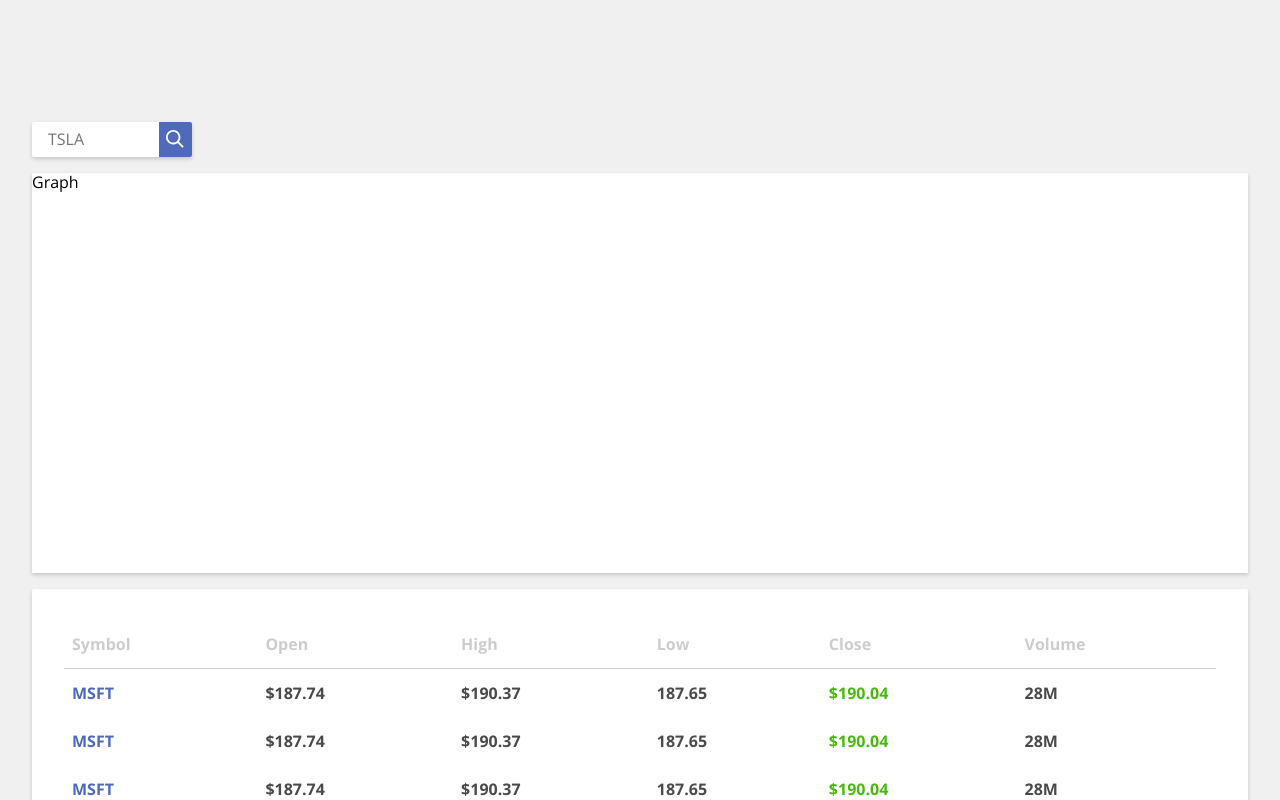
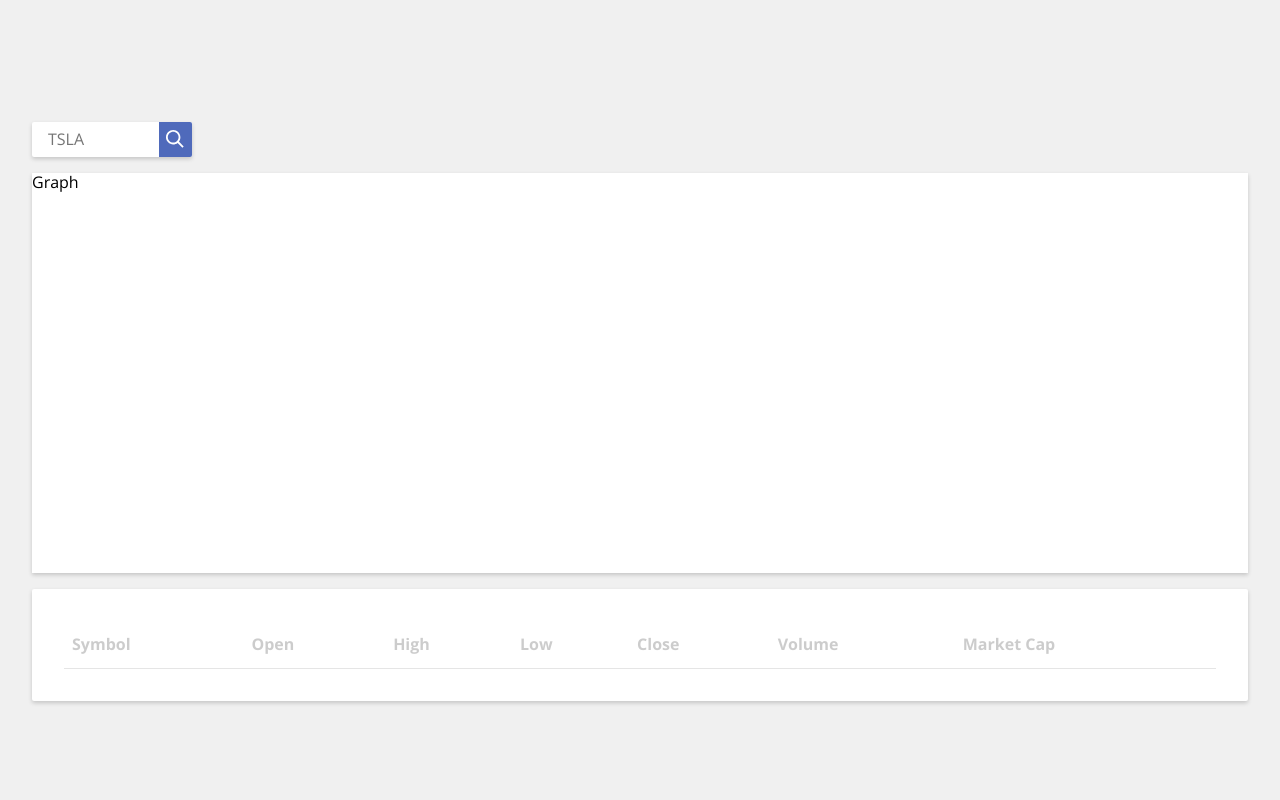
Before and after one commit to abohannon/stock-pool, a React (Create React App) app in the folder client/: page / in a window 1280 px wide. Shown: the top 800 px of the page. Built offline with nearby package versions, Linux system fonts and the light colour scheme.

Commit message:
Switched APIs, mapped app state to StockList, dealing with error handling on server side

```diff
--- a/client/public/index.html
+++ b/client/public/index.html
@@ -4,7 +4,7 @@
     <meta charset="utf-8">
     <meta name="viewport" content="width=device-width, initial-scale=1, shrink-to-fit=no">
     <title>React App</title>
-    <link href="https://fonts.googleapis.com/css?family=Montserrat:400,500,700|Open+Sans:400,700" rel="stylesheet">
+    <link href="https://fonts.googleapis.com/css?family=Montserrat:400,500,700|Open+Sans:400,600,700" rel="stylesheet">
   </head>
   <body>
     <noscript>
--- a/client/src/components/App.js
+++ b/client/src/components/App.js
@@ -28,7 +28,6 @@
     this.state = {
       data: [],
       currentStocks: [],
-      timeseries: 'TIME_SERIES_DAILY',
       symbol: '',
       fetchingStockData: false,
       error: '',
@@ -41,17 +40,18 @@
   }
 
   fetchStockData = (value) => {
+    if (this.state.currentStocks.includes(value)) return;
+
     this.setState({ fetchingStockData: true });
 
-    const fetchData = {
-      timeSeries: 'TIME_SERIES_DAILY',
+    const data = {
       symbol: value,
     };
 
     const endpoint = '/api/fetchMarketData';
 
     const options = {
-      body: JSON.stringify(fetchData),
+      body: JSON.stringify(data),
       headers: {
         'content-type': 'application/json',
       },
@@ -61,21 +61,16 @@
     fetch(endpoint, options)
       .then(response => response.json())
       .then((json) => {
-        if (!json.data['Error Message']) {
         this.updateCurrentStocks(value);
-
         const newState = [...this.state.data, json];
         this.setState({
           data: newState,
           fetchingStockData: false,
           error: '',
         });
-        } else {
-          throw new Error('Invalid input. Company stock symbol required.');
-        }
       })
       .catch((error) => {
-        console.log('Error fetching stock data');
+        console.log('Error fetching stock data', error);
         this.setState({
           error,
           fetchingStockData: false,
@@ -89,7 +84,7 @@
         <Container>
           <Header fetchStockData={this.fetchStockData} />
           <Graph />
-          <StockList />
+          <StockList stockData={this.state.data} />
         </Container>
       </Wrapper>
     );
--- a/client/src/components/Search.js
+++ b/client/src/components/Search.js
@@ -48,6 +48,7 @@
 
     this.state = {
       value: '',
+      error: '',
     };
   }
 
@@ -59,6 +60,8 @@
 
   handleSubmit = () => {
     console.log('Submit');
+    if (this.state.value === '') return;
+
     this.props.fetchStockData(this.state.value);
   }
 
--- a/client/src/components/StockItem.js
+++ b/client/src/components/StockItem.js
@@ -4,7 +4,7 @@
 
 const ItemWrapper = styled.tr`
   height: 3rem;
-  font-weight: bold;
+  font-weight: 600;
   color: ${GREY};
 
   &:hover {
@@ -28,16 +28,17 @@
 
 const StockItem = (props) => {
   const {
-    symbol, open, high, low, close, volume,
+    symbol, open, high, low, close, volume, marketCap,
   } = props;
   return (
     <ItemWrapper>
       <Symbol>{symbol}</Symbol>
-      <StyledTd>{open}</StyledTd>
-      <StyledTd>{high}</StyledTd>
-      <StyledTd>{low}</StyledTd>
-      <Close open={open}>{close}</Close>
+      <StyledTd>${open}</StyledTd>
+      <StyledTd>${high}</StyledTd>
+      <StyledTd>${low}</StyledTd>
+      <Close open={open}>${close}</Close>
       <StyledTd>{volume}</StyledTd>
+      <StyledTd>{marketCap}</StyledTd>
     </ItemWrapper>
   );
 };
--- a/client/src/components/StockList.js
+++ b/client/src/components/StockList.js
@@ -20,6 +20,7 @@
 
 const TableHeader = styled.tr`
   text-align: left;
+  font-weight: 600;
   border-bottom: 1px solid ${GREY_LIGHTEST};
   margin-bottom: .5rem;
   height: 3rem;
@@ -30,27 +31,29 @@
   padding: .5rem;
 `;
 
-const StockItemProps = {
-  symbol: 'MSFT',
-  open: '$187.74',
-  high: '$190.37',
-  low: '187.65',
-  close: '$190.04',
-  volume: '28M',
+const renderStockItems = (props) => {
+  const { stockData } = props;
+
+  return stockData.map((stock, i) => {
+    const {
+      symbol, open, high, low, close, latestVolume, marketCap,
+    } = stock.quote;
+    return (
+      <StockItem
+        key={symbol}
+        symbol={symbol}
+        open={open}
+        high={high}
+        low={low}
+        close={close}
+        volume={latestVolume}
+        marketCap={marketCap}
+      />
+    );
+  });
 };
 
-const renderStockItems = () => {
-  let count = 6;
-  const items = [];
-
-  while (count > 0) {
-    items.push(<StockItem {...StockItemProps} />);
-    count--;
-  }
-  return items;
-};
-
-const StockList = () => (
+const StockList = props => (
   <Wrapper>
     <Table>
       <thead>
@@ -61,10 +64,11 @@
           <StyledTh>Low</StyledTh>
           <StyledTh>Close</StyledTh>
           <StyledTh>Volume</StyledTh>
+          <StyledTh>Market Cap</StyledTh>
         </TableHeader>
       </thead>
       <tbody>
-        {renderStockItems()}
+        {renderStockItems(props)}
       </tbody>
     </Table>
   </Wrapper>
```
Also changed, not shown: 2 other files (tests, documents, lock files or other folders). Lines whose indentation alone changed are shown as unchanged.
